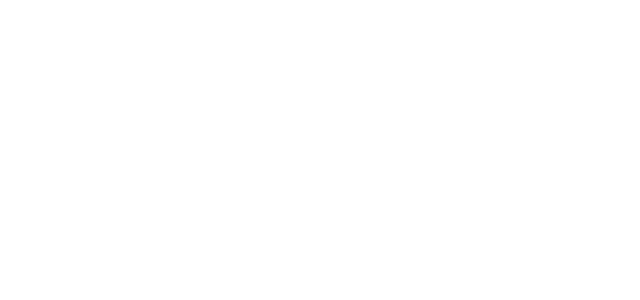
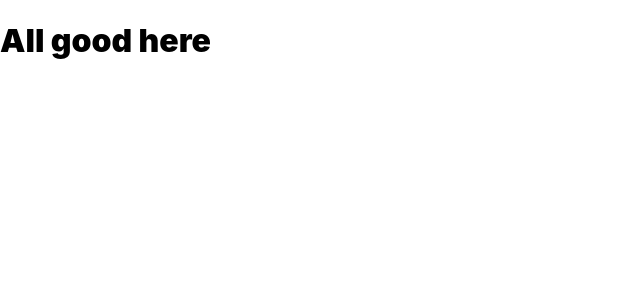
Before and after one commit to TherealGuah/reddit_client, a React (Create React App) app in the folder my-app/: page / in a window 1280 px wide. Shown: the top 300 px of the page, without its empty margins (0-640 px from the left). Built offline with nearby package versions, Linux system fonts and the light colour scheme.

Commit message:
connected Header to App

```diff
--- a/my-app/src/app/App.js
+++ b/my-app/src/app/App.js
@@ -1,8 +1,12 @@
 import React from 'react';
 import './App.css';
+import { Header } from '../features/header/header';
 
 function App() {
-  return (<div></div>);
+  return (
+  <>
+    <Header />
+  </>);
 }
 
 export default App;
--- /dev/null
+++ b/my-app/src/features/header/header.css
@@ -0,0 +1,3 @@
+.header {
+    font-weight: 900;
+}
--- /dev/null
+++ b/my-app/src/features/header/header.js
@@ -0,0 +1,12 @@
+import React from 'react';
+import './header.css';
+
+export function Header() {
+
+
+    return (
+        <header>
+            <h1 className="header">All good here</h1>
+        </header>
+    );
+};
```
Also changed, not shown: my-app/src/containers/header.js (deleted, +0 -12 lines).
